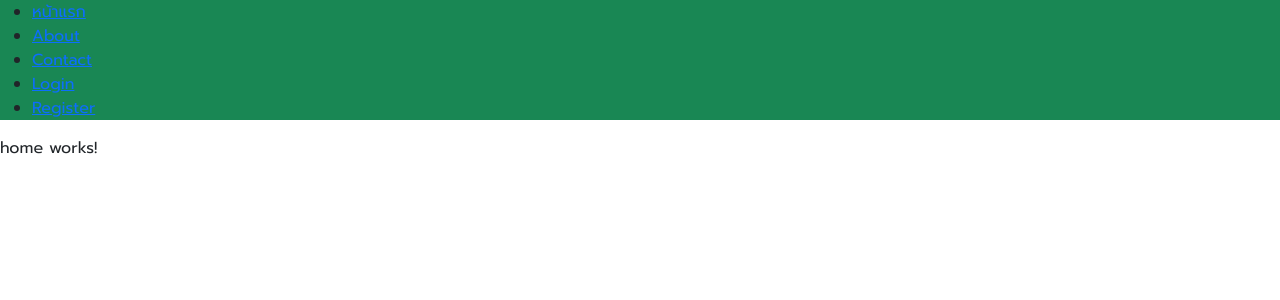
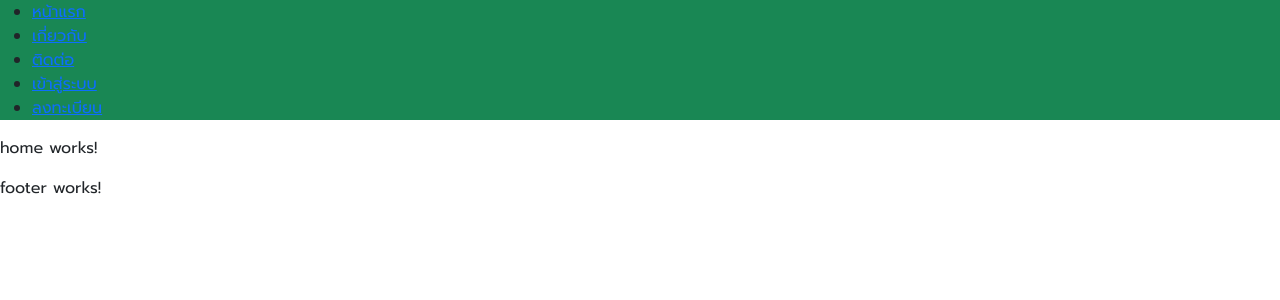
Before and after one commit to 00Sparda00/Angular17-WorkshopTraning, an Angular app: page / in a window 1280 px wide. Shown: the top 300 px of the page. Built offline with nearby package versions, Linux system fonts and the light colour scheme.

Commit message:
first commit

```diff
--- a/src/app/app.component.html
+++ b/src/app/app.component.html
@@ -1,2 +1 @@
-<app-navbar />
 <router-outlet />
--- /dev/null
+++ b/src/app/layouts/front-layout/front-layout.component.html
@@ -0,0 +1,3 @@
+<app-navbar />
+<router-outlet />
+<app-footer />
--- a/src/app/navbar/navbar.component.html
+++ b/src/app/navbar/navbar.component.html
@@ -1,7 +1,7 @@
 <ul class="bg-success">
     <li><a routerLink="/home" >หน้าแรก</a></li>
-    <li><a routerLink="/about" >About</a></li>
-    <li><a routerLink="/contact" >Contact</a></li>
-    <li><a routerLink="/login" >Login</a></li>
-    <li><a routerLink="/register" >Register</a></li>
+    <li><a routerLink="/about" >เกี่ยวกับ</a></li>
+    <li><a routerLink="/contact" >ติดต่อ</a></li>
+    <li><a routerLink="/login" >เข้าสู่ระบบ</a></li>
+    <li><a routerLink="/register" >ลงทะเบียน</a></li>
 </ul>
```
Also changed, not shown: src/app/app.routes.ts (+9 -0 lines), src/app/layouts/front-layout/front-layout.component.ts (added, +15 -0 lines), src/app/layouts/front-layout/front-layout.component.scss (added), 1 other file (tests, documents, lock files or other folders).
